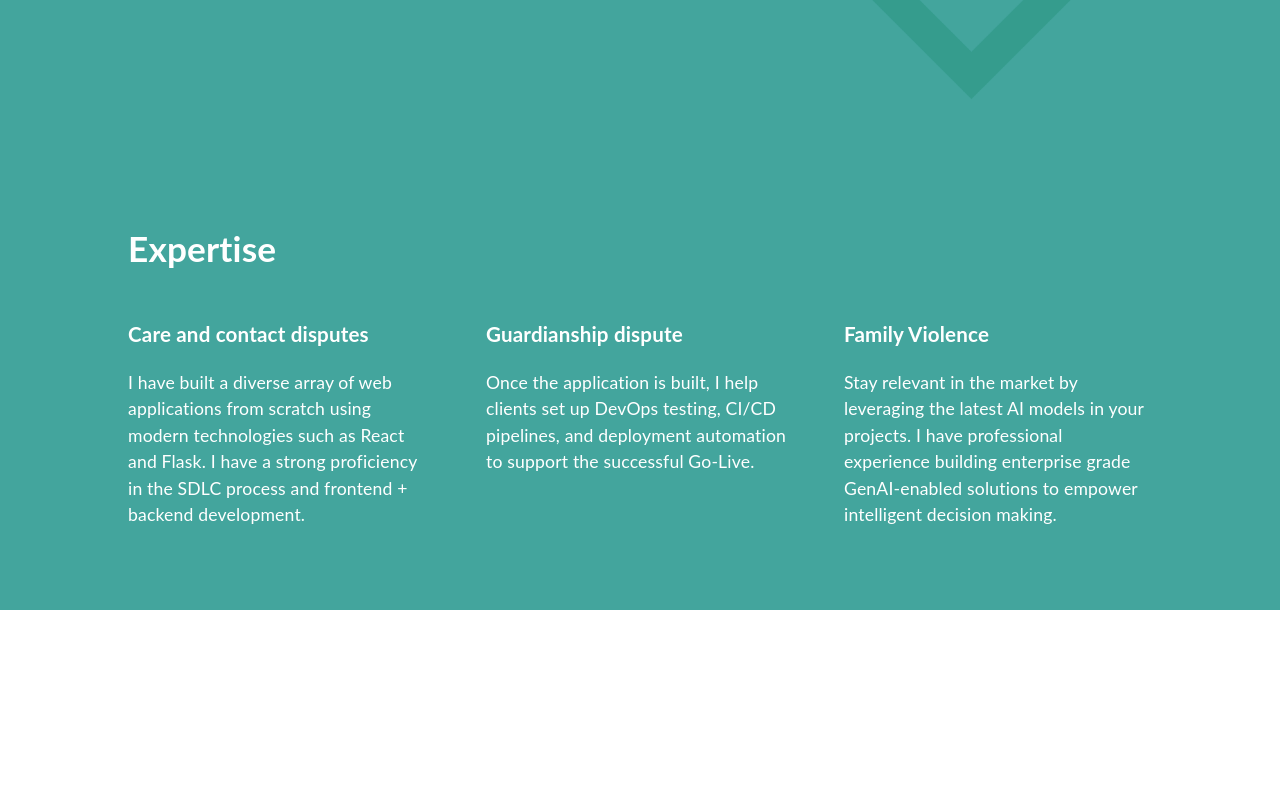
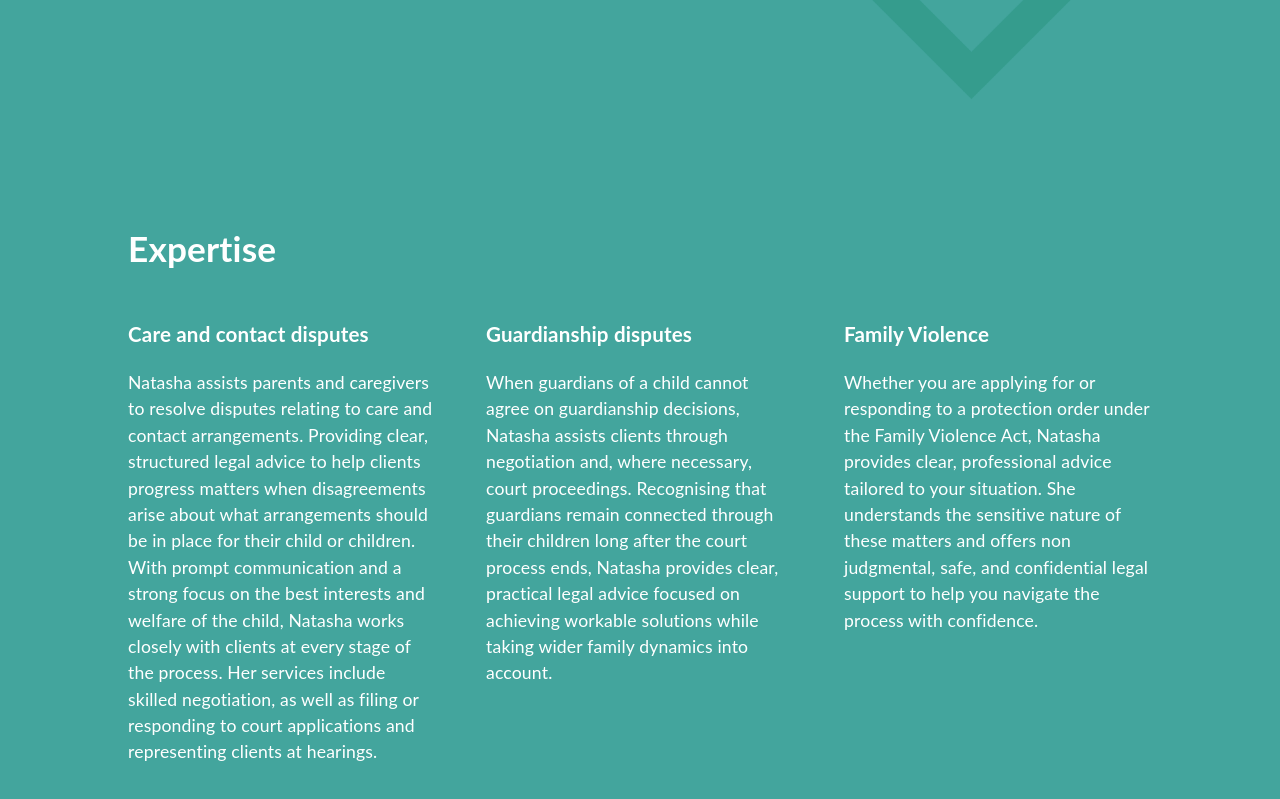
Before and after one commit to nat123asha/portfolio, a React (Create React App) app: page / in a window 1280 px wide. Shown: the part 694-1493 px from the top of the page. Before the commit the page ends 1304 px from the top, so only its background shows below. Built offline with nearby package versions, Linux system fonts and the light colour scheme.

Commit message:
Update Expertise.tsx

```diff
--- a/src/components/Expertise.tsx
+++ b/src/components/Expertise.tsx
@@ -18,29 +18,21 @@ function Expertise() {
           <div className="skill">
             <h3>Care and contact disputes</h3>
             <p>
-              I have built a diverse array of web applications from scratch
-              using modern technologies such as React and Flask. I have a strong
-              proficiency in the SDLC process and frontend + backend
-              development.
+              Natasha assists parents and caregivers to resolve disputes relating to care and contact arrangements. Providing clear, structured legal advice to help clients progress matters when disagreements arise about what arrangements should be in place for their child or children. With prompt communication and a strong focus on the best interests and welfare of the child, Natasha works closely with clients at every stage of the process. Her services include skilled negotiation, as well as filing or responding to court applications and representing clients at hearings.
             </p>
           </div>
 
           <div className="skill">
-            <h3>Guardianship dispute</h3>
+            <h3>Guardianship disputes</h3>
             <p>
-              Once the application is built, I help clients set up DevOps
-              testing, CI/CD pipelines, and deployment automation to support the
-              successful Go-Live.
+              When guardians of a child cannot agree on guardianship decisions, Natasha assists clients through negotiation and, where necessary, court proceedings. Recognising that guardians remain connected through their children long after the court process ends, Natasha provides clear, practical legal advice focused on achieving workable solutions while taking wider family dynamics into account.
             </p>
           </div>
 
           <div className="skill">
             <h3>Family Violence</h3>
             <p>
-              Stay relevant in the market by leveraging the latest AI models in
-              your projects. I have professional experience building enterprise
-              grade GenAI-enabled solutions to empower intelligent decision
-              making.
+              Whether you are applying for or responding to a protection order under the Family Violence Act, Natasha provides clear, professional advice tailored to your situation. She understands the sensitive nature of these matters and offers non judgmental, safe, and confidential legal support to help you navigate the process with confidence.
             </p>
           </div>
         </div>
```
